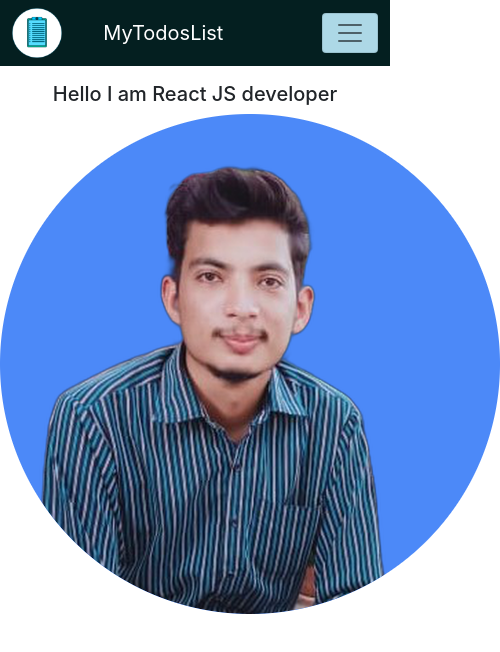
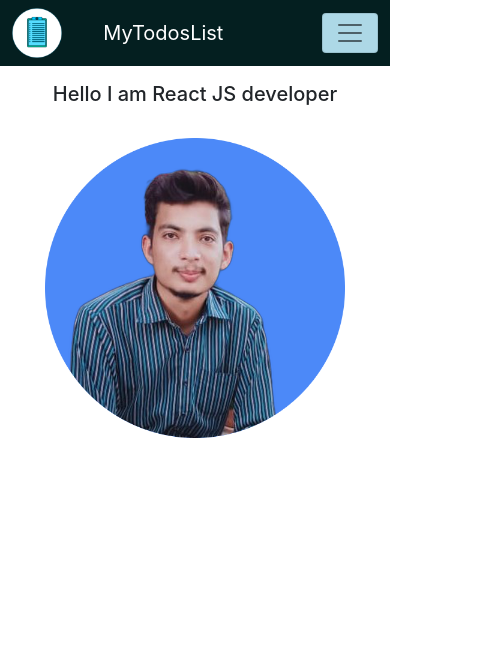
Before and after one commit to MuhammadTalha786786/todo-list, a React (Create React App) app: page /#/about in a window 390 px wide. Shown: the top 652 px of the page, 500 px wide, since content can reach past the window. Built offline with nearby package versions, Linux system fonts and the light colour scheme.

Commit message:
making img responsive

```diff
--- a/src/components/About.js
+++ b/src/components/About.js
@@ -5,7 +5,13 @@ function About() {
     <>
       <div className="text-center mt-3">
         <h5>Hello I am React JS developer</h5>
-        <img src={talha} alt="" />
+        <img
+          className=" rounded float-left img-responsive img-fluid mt-4"
+          height="300px"
+          width="300px"
+          src={talha}
+          alt=""
+        />
       </div>
     </>
   );
```
